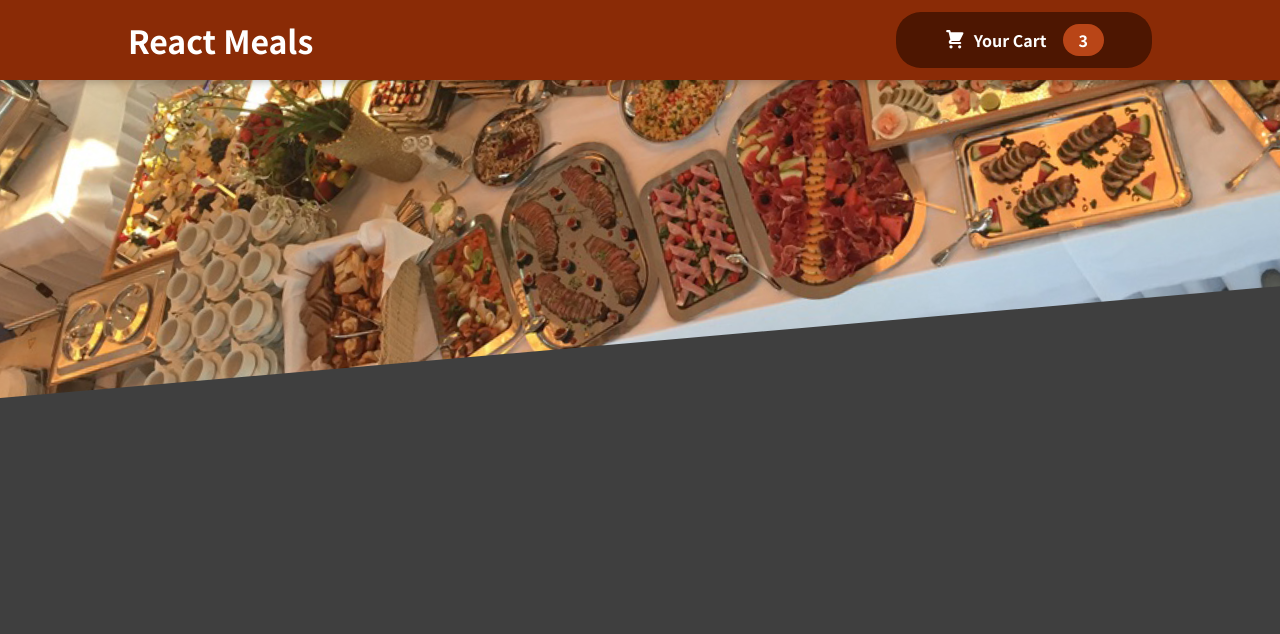
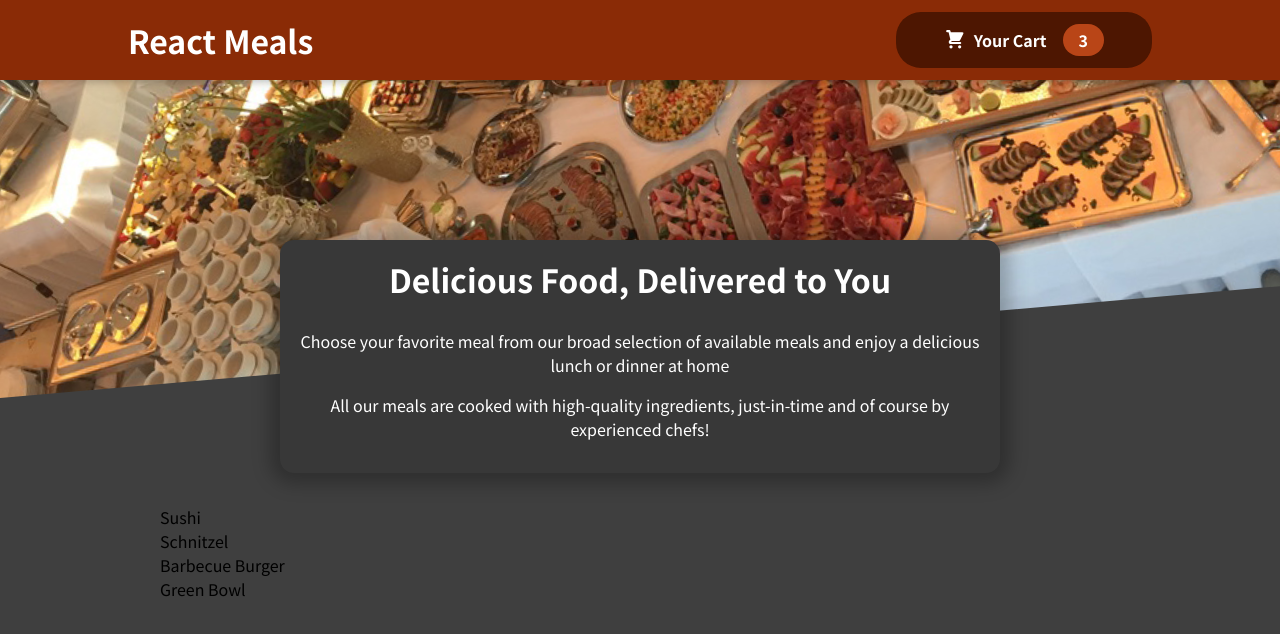
Before and after one commit to justsyre/react-project-two, a React (Create React App) app: page / in a window 1280 px wide. Shown: the top 634 px of the page. Built offline with nearby package versions, Linux system fonts and the light colour scheme.

Commit message:
Creating the Meal Compornent

```diff
--- a/src/App.js
+++ b/src/App.js
@@ -1,10 +1,15 @@
 import React, { Fragment } from "react";
+
 import Header from "./components/Layout/Header";
+import Meals from "./components/Meals/Meals";
 
 function App() {
   return (
     <Fragment>
       <Header />
+      <main>
+        <Meals />
+      </main>
     </Fragment>
   );
 }
--- /dev/null
+++ b/src/components/Meals/AvailableMeals.js
@@ -0,0 +1,39 @@
+import classes from "./AvailableMeals.module.css";
+
+const DUMMY_MEALS = [
+  {
+    id: "m1",
+    name: "Sushi",
+    description: "Finest fish and Vegies",
+    price: 22.99,
+  },
+  {
+    id: "m2",
+    name: "Schnitzel",
+    description: "A german specialty",
+    price: 16.5,
+  },
+  {
+    id: "m3",
+    name: "Barbecue Burger",
+    description: "American, raw, meaty",
+    price: 12.99,
+  },
+  {
+    id: "m4",
+    name: "Green Bowl",
+    description: "Healthy...and green ...",
+  },
+];
+
+const AvailableMeal = () => {
+  const mealsList = DUMMY_MEALS.map((meal) => <li>{meal.name}</li>);
+
+  return (
+    <section className={classes.meals}>
+      <ul>{mealsList}</ul>
+    </section>
+  );
+};
+
+export default AvailableMeal;
--- /dev/null
+++ b/src/components/Meals/AvailableMeals.module.css
@@ -0,0 +1,24 @@
+.meals {
+  max-width: 60rem;
+  width: 90%;
+  margin: 2rem auto;
+  animation: meals-appear 1s ease-out forwards;
+}
+
+.meals ul {
+  list-style: none;
+  margin: 0;
+  padding: 0;
+}
+
+@keyframes meals-appear {
+  from {
+    opacity: 0;
+    transform: translateY(3rem);
+  }
+
+  to {
+    opacity: 1;
+    transform: translateY(0);
+  }
+}
--- /dev/null
+++ b/src/components/Meals/Meals.js
@@ -0,0 +1,15 @@
+import React, { Fragment } from "react";
+
+import MealsSummary from "./MealsSummary";
+import AvailableMeal from "./AvailableMeals";
+
+const Meals = () => {
+  return (
+    <Fragment>
+      <MealsSummary />
+      <AvailableMeal />
+    </Fragment>
+  );
+};
+
+export default Meals;
--- /dev/null
+++ b/src/components/Meals/MealsSummary.js
@@ -0,0 +1,19 @@
+import classes from "./MealsSummary.module.css";
+
+const MealsSummary = () => {
+  return (
+    <section className={classes.summary}>
+      <h2>Delicious Food, Delivered to You</h2>
+      <p>
+        Choose your favorite meal from our broad selection of available meals
+        and enjoy a delicious lunch or dinner at home
+      </p>
+      <p>
+        All our meals are cooked with high-quality ingredients, just-in-time and
+        of course by experienced chefs!
+      </p>
+    </section>
+  );
+};
+
+export default MealsSummary;
--- /dev/null
+++ b/src/components/Meals/MealsSummary.module.css
@@ -0,0 +1,18 @@
+.summary {
+  text-align: center;
+  max-width: 45rem;
+  width: 90%;
+  margin: auto;
+  margin-top: -10rem;
+  position: relative;
+  background-color: #383838;
+  color: white;
+  border-radius: 14px;
+  padding: 1rem;
+  box-shadow: 0 1px 18px 10px rgba(0, 0, 0, 0.25);
+}
+
+.summary h2 {
+  font-size: 2rem;
+  margin-top: 0;
+}
```
Also changed, not shown: 1 other file (tests, documents, lock files or other folders).
